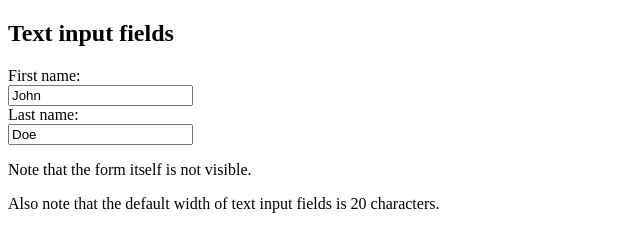
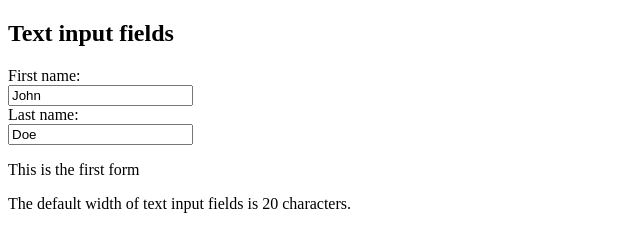
Before and after one commit to Anjelas-Projects/newProject, a plain HTML site: page index.html in a window 1280 px wide. Shown: the whole page, without its empty margins (0-640 px from the left). Drawn offline with Linux system fonts and the light colour scheme.

Commit message:
Update index.html

```diff
--- a/index.html
+++ b/index.html
@@ -11,9 +11,9 @@
   <input type="text" id="lname" name="lname" value="Doe">
 </form>
 
-<p>Note that the form itself is not visible.</p>
+<p>This is the first form</p>
 
-<p>Also note that the default width of text input fields is 20 characters.</p>
+<p>The default width of text input fields is 20 characters.</p>
 
 </body>
 </html>
```
